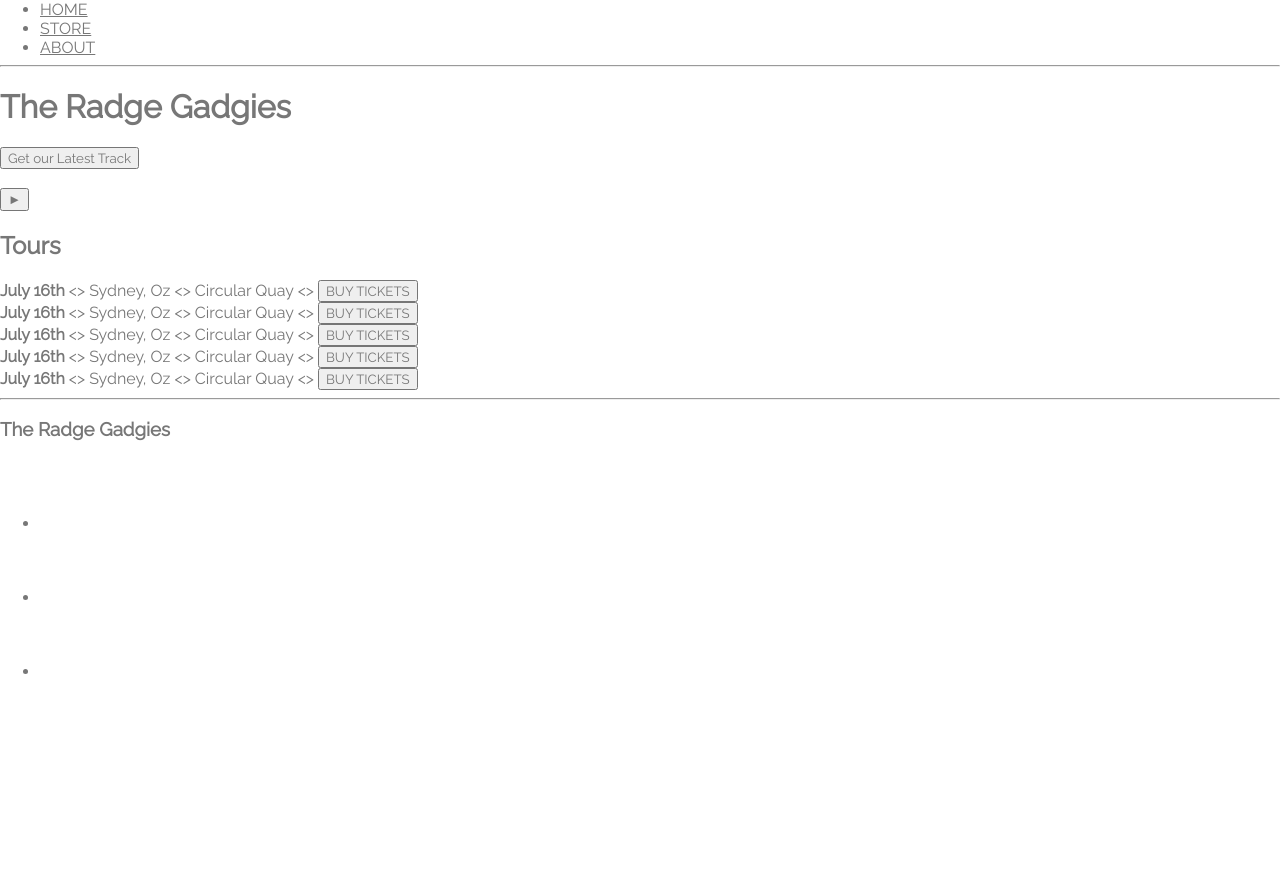
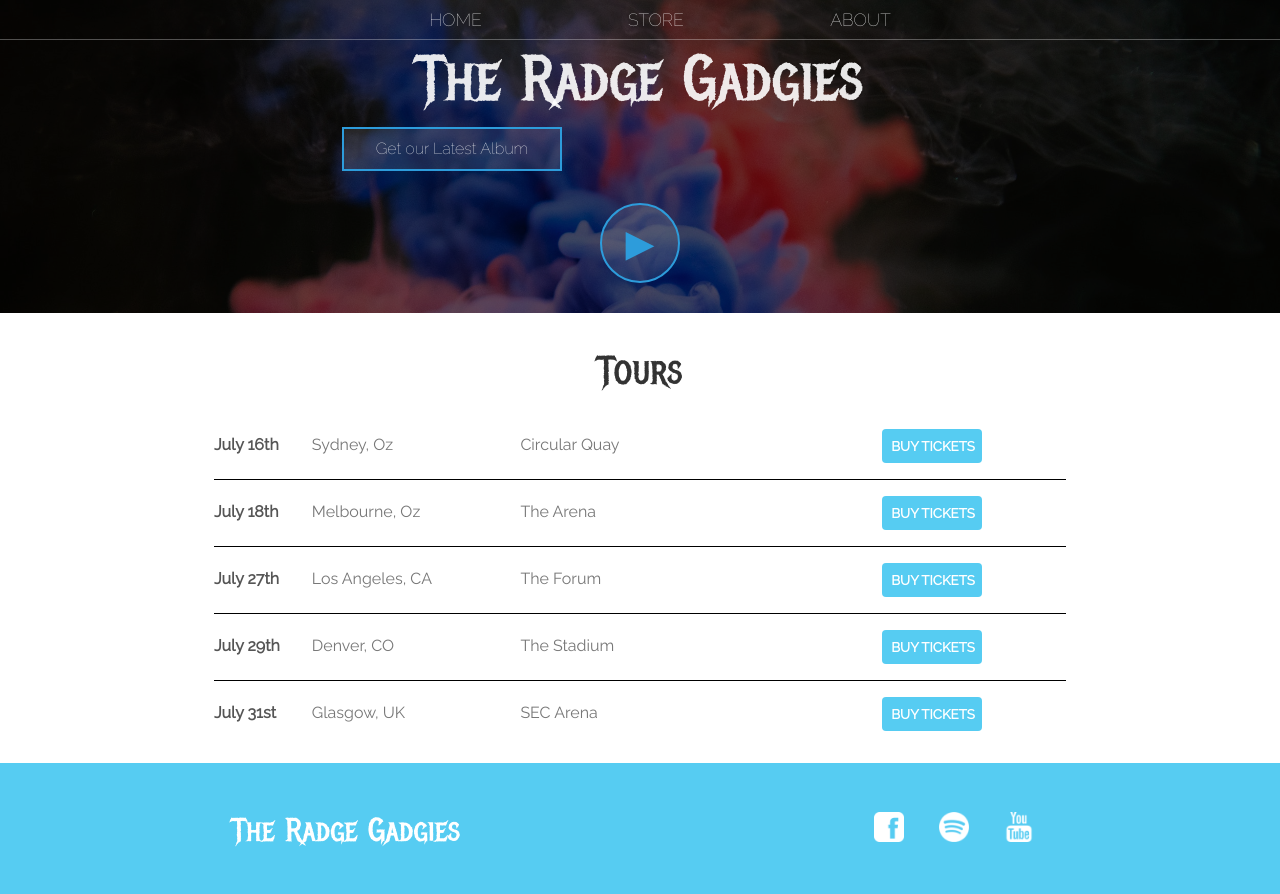
Before and after one commit to MaltaWebDev/Band, a plain HTML site: page index.html in a window 1280 px wide. Before the commit the page ends 800 px from the top, so only its background shows below. Drawn offline with Linux system fonts and the light colour scheme.

Commit message:
add styling for index page

```diff
--- a/index.html
+++ b/index.html
@@ -9,70 +9,62 @@
     <link rel="stylesheet" href="styles.css">
 </head>
 <body>
-    <header>
-        <nav>
+    <header class="main-header">
+        <nav class="nav main-nav">
             <ul>
                 <li> <a href="index.html">HOME</a></li>
                 <li> <a href="store.html">STORE</a></li>
                 <li> <a href="about.html">ABOUT</a></li>
             </ul>
         </nav>
-        <hr>
-        <h1>The Radge Gadgies</h1>
-        <button  type="button">Get our Latest Track</button><br><br>
-        <!-- Find background image -->
-        <button  type="button">&#9658</button>
+
+        <h1 class="band-name band-name-large">The Radge Gadgies</h1>
+        <div class="container">
+            <button class="btn btn-header"  type="button">Get our Latest Album</button>
+        </div>
+        <button class="btn btn-header btn-play"  type="button">&#9658</button>
     </header>
-    <section>
-        <h2>Tours</h2>
+    <section class="content-section container">
+        <h2 class="section-header">Tours</h2>
         <div>
-            <div><strong>July 16th</strong>
-                &lt;&gt;
-                <span>Sydney, Oz</span>
-                &lt;&gt;
-                <span>Circular Quay</span>
-                &lt;&gt;
-                <button type="button">BUY TICKETS</button>
+            <div class="tour-row">
+                <span class="tour-item tour-date">July 16th</span>
+                <span class="tour-item tour-city">Sydney, Oz</span>
+                <span class="tour-item tour-arena">Circular Quay</span>
+                <button class="btn btn-primary tour-item tour-btn" type="button">BUY TICKETS</button>
             </div>
-            <div><strong>July 16th</strong>
-                &lt;&gt;
-                <span>Sydney, Oz</span>
-                &lt;&gt;
-                <span>Circular Quay</span>
-                &lt;&gt;
-                <button type="button">BUY TICKETS</button>
+            <div class="tour-row">
+                <span class="tour-item tour-date">July 18th</span>
+                <span class="tour-item tour-city">Melbourne, Oz</span>
+                <span class="tour-item tour-arena">The Arena</span>
+                <button class="btn btn-primary tour-item tour-btn" type="button">BUY TICKETS</button>
             </div>
-            <div><strong>July 16th</strong>
-                &lt;&gt;
-                <span>Sydney, Oz</span>
-                &lt;&gt;
-                <span>Circular Quay</span>
-                &lt;&gt;
-                <button type="button">BUY TICKETS</button>
+            <div class="tour-row">
+                <span class="tour-item tour-date">July 27th</span>
+                <span class="tour-item tour-city">Los Angeles, CA</span>
+                <span class="tour-item tour-arena">The Forum</span>
+                <button class="btn btn-primary tour-item tour-btn"  type="button">BUY TICKETS</button>
             </div>
-            <div><strong>July 16th</strong>
-                &lt;&gt;
-                <span>Sydney, Oz</span>
-                &lt;&gt;
-                <span>Circular Quay</span>
-                &lt;&gt;
-                <button type="button">BUY TICKETS</button>
+            <div class="tour-row">
+                <span class="tour-item tour-date">July 29th</span>
+                <span class="tour-item tour-city">Denver, CO</span>
+                <span class="tour-item tour-arena">The Stadium</span>
+                <button class="btn btn-primary tour-item tour-btn"  type="button">BUY TICKETS</button>
             </div>
-            <div><strong>July 16th</strong>
-                &lt;&gt;
-                <span>Sydney, Oz</span>
-                &lt;&gt;
-                <span>Circular Quay</span>
-                &lt;&gt;
-                <button type="button">BUY TICKETS</button>
+            <div class="tour-row">
+                <span class="tour-item tour-date">July 31st</span>
+                <span class="tour-item tour-city">Glasgow, UK</span>
+                <span class="tour-item tour-arena">SEC Arena</span>
+                <button class="btn btn-primary tour-item tour-btn" type="button">BUY TICKETS</button>
             </div>
 
         </div>
     </section>
-    <hr>
-    <footer>
-        <h3>The Radge Gadgies</h3>
-        <ul>
+
+    <footer class="main-footer">
+        <div class="container main-footer-container">
+        <h3 class="band-name">The Radge Gadgies</h3>
+        <ul class="nav footer-nav">
             <li>
                 <a href="https://Facebook.com">
                 <img src="./img/Facebook Logo.png"  target="_blank"></a>
@@ -86,6 +78,7 @@
                 <img src="./img/YouTube Logo.png"  target="_blank"></a>
             </li>
         </ul>
+    </div>
     </footer>
 </body>
 </html>
--- a/styles.css
+++ b/styles.css
@@ -124,3 +124,82 @@ nav ul {
     width: 30px;
     height: 30px;
 }
+
+.btn {
+    text-align: center;
+    vertical-align: middle;
+    padding: .67em;
+    cursor: pointer;
+}
+
+.btn-header {
+    margin: .5em 15% 2em 15%;
+    color: white;
+    border: 2px solid #2d9cdb;
+    background-color: rgba(255, 255, 255, .1);
+    border-radius: 0;
+    font-weight: lighter;
+    font-size: 1em;
+    padding-left: 2em;
+    padding-right: 2em;
+}
+
+.btn-header:hover {
+    background-color: rgba(255, 255, 255, .3);
+}
+
+.btn-play {
+    display: block;
+    margin: 0 auto;
+    color: #2d9cdb;
+    font-size: 3em;
+    border-radius: 50%;
+    padding: 0;
+    width: 80px;
+    height: 80px;
+}
+
+.tour-row {
+    border-bottom: 1px solid black;
+    padding-bottom: 1em;
+    margin-bottom: 1em;
+}
+
+.tour-row:last-child {
+    border-bottom: none;
+}
+
+.tour-item {
+    display: inline-block;
+    padding-right: .5em;
+}
+
+.tour-date {
+    color: #555;
+    font-weight: bold;
+    width: 11%;
+}
+
+.tour-city {
+    width: 24%;
+}
+
+.tour-arena {
+    width: 42%;
+}
+
+.tour-btn {
+    max-width: 19%;
+}
+
+.btn-primary {
+    color: white;
+    background-color: #56CCF2;
+    border: none;
+    border-radius: .3em;
+    font-weight: bold;
+}
+
+.btn-primary:hover {
+    background-color: #2d9cdb;
+}
```
Also changed, not shown: 1 other file.
